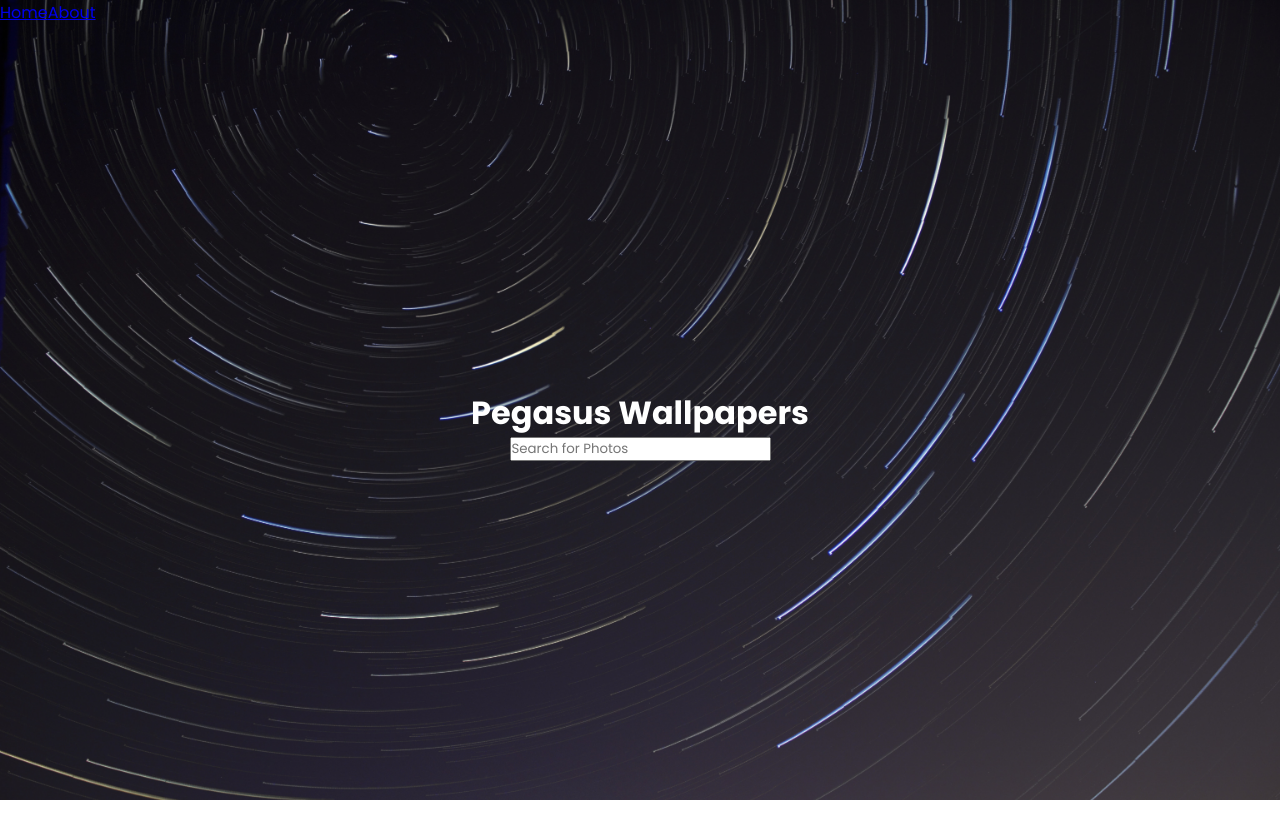
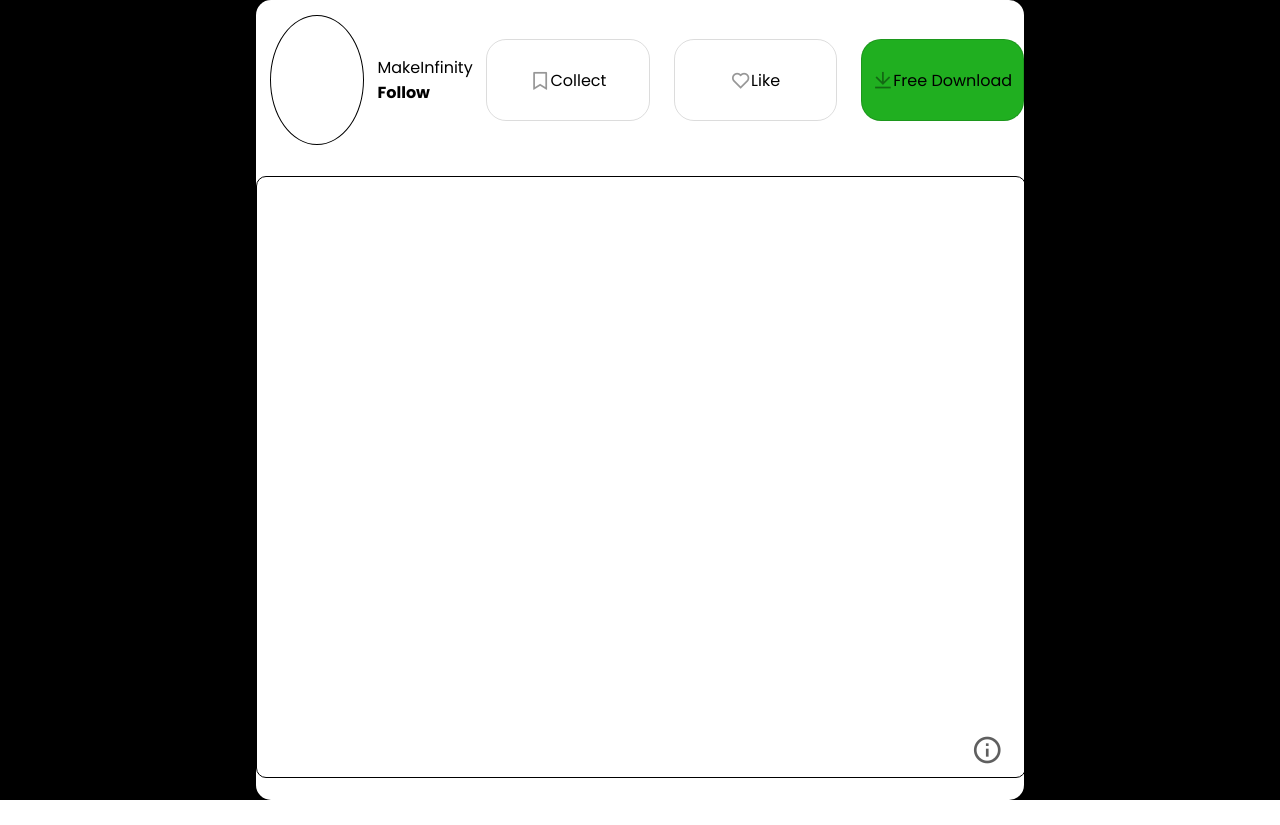
Before and after one commit to HarshDex/Pegasus_Wallpaper, a React (Vite) app: page / in a window 1280 px wide. After the commit the page ends 800 px from the top, so only its background shows below. Built offline with nearby package versions, Linux system fonts and the light colour scheme; the HTML template or start-up script is replaced by a standard one.

Commit message:
created walpaper page

```diff
--- a/src/App.css
+++ b/src/App.css
@@ -1,4 +1,5 @@
 @import url("https://fonts.googleapis.com/css2?family=Poppins:wght@300;400;600;700&family=VT323&display=swap");
+@import url("https://cdn.jsdelivr.net/npm/remixicon@2.2.0/fonts/remixicon.css");
 * {
   padding: 0;
   margin: 0;
--- a/src/App.jsx
+++ b/src/App.jsx
@@ -2,6 +2,8 @@ import { useState } from "react";
 import "./App.css";
 import { Route, Routes } from "react-router-dom";
 import Home from "./pages/Home";
+import Card from "./pages/Card";
+
 
 function App() {
   const [count, setCount] = useState(0);
@@ -9,9 +11,11 @@ function App() {
   return (
     <>
       <Routes>
-        <Route path="/" element={<Home />} />
+        <Route path="/" element={<Card />} />
+        {/* <Route path="/card" element={<Card />} /> */}
         {/* <Route path="/" element={<Home />} /> Single Card Page */}
       </Routes>
+
     </>
   );
 }
--- /dev/null
+++ b/src/pages/Card.jsx
@@ -0,0 +1,49 @@
+import React from "react";
+import "./cards.css"
+const Card = () => {
+  return (
+    <>
+      <div id="card--container">
+        <div id="box">
+          <div id="nav">
+            <div id="about--creater">
+              <div id="creater--image">
+
+              </div>
+              <div id="creater--info">
+                  <h2>
+                    MakeInfinity
+                  </h2>
+                  <h4>
+                    Follow
+                  </h4>
+              </div>
+            </div>
+            <div id="operations">
+              <div id="operations--collect" class = "operation">
+                <i class="ri-bookmark-line"></i>
+                <p>Collect</p>
+              </div>
+              <div id="operations--like" class = "operation">
+                <i class="ri-heart-line"></i>
+                <p>Like</p>
+              </div>
+              <div id="operations--download" class = "operation">
+              <i class="ri-download-line"></i>
+                <p>Free Download</p>
+              </div>
+            </div>
+          </div>
+          <div id="image">
+
+          </div>
+          <div id="details--Button">
+            <i class="ri-information-line"></i>
+          </div>
+        </div>
+      </div>
+    </>
+  )
+};
+
+export default Card;
--- /dev/null
+++ b/src/pages/cards.css
@@ -0,0 +1,107 @@
+#card--container{
+    height: 100vh;
+    width: 100vw;
+    background-color: black;
+    display: flex;
+    justify-content: center;
+    align-items: center;
+    position: relative;
+}
+#card--container #box{
+    height: 100%;
+    width: 60%;
+    background-color: white;
+    position: relative;
+    border-radius: 15px;
+    overflow: hidden;
+}
+#box #nav{
+    height: 20%;
+    width: 100%;
+    display: flex;
+}
+#about--creater{
+    height: 100%;
+    width: 30%;
+    display: flex;
+    align-items: center;
+    justify-content: space-evenly;
+}
+#creater--image{
+    height: 80%;
+    width: 40%;
+    border: 1px solid black;
+    border-radius : 100%;
+}
+#creater--info h2{
+    font-size: 1em;
+    font-weight: 500;
+}
+#operations{
+    height: 100%;
+    width: 70%;
+    display: flex;
+    align-items: center;
+    justify-content: space-between;
+}
+.operation{
+    display: flex;
+    justify-content: center;
+    align-items: center;
+    border-radius: 20px;
+    border : 1px solid rgba(0, 0, 0, 0.137);
+    transition : all ease .6s;
+}
+.operation:hover{
+    border : 1px solid black;
+}
+#operations--collect{
+    height: 50%;
+    width: 30%;
+}
+#operations--collect i{
+    font-size: 1.3em;
+    color: rgba(0, 0, 0, 0.409);
+}
+#operations--like{
+    height: 50%;
+    width: 30%;
+}
+#operations--like i{
+    font-size: 1.3em;
+    color: rgba(0, 0, 0, 0.409);
+}
+#operations--download{
+    height: 50%;
+    width: 30%;
+    background-color: rgb(32, 175, 32);
+}
+#operations--download i{
+    font-size: 1.3em;
+    color: rgba(0, 0, 0, 0.409);
+}
+#box #image{
+    position: absolute;
+    height: 75%;
+    width: 100%;
+    top: 22%;
+    border : 1px solid black;
+    border-radius: 10px;
+}
+#details--Button{
+    height: 10%;
+    width: 7%;
+    position: absolute;
+    bottom : 10px;
+    right: 10px;
+    border-radius: 100%;
+    display: flex;
+    justify-content: center;
+    align-items: center;
+    font-size: 2em;
+    transition: all ease 1s;
+    color: rgba(0, 0, 0, 0.628);
+}
+#details--Button:hover{
+    background-color: rgba(214, 214, 214, 0.648);
+}
```
Also changed, not shown: src/components/Card.jsx (deleted, +0 -7 lines), src/pages/Wallpaper.jsx (added).
